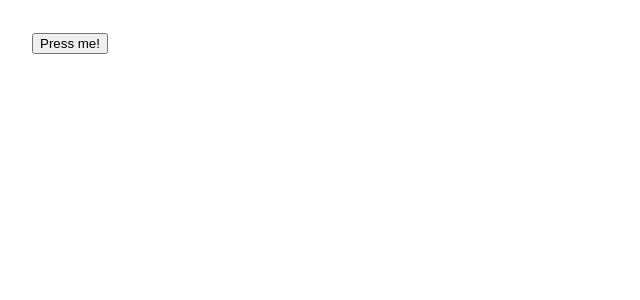
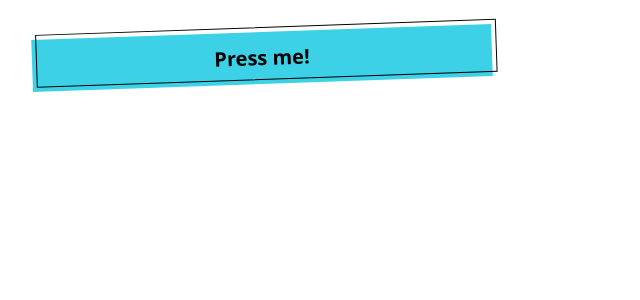
Before and after one commit to immutable-pro/styling, a React (Create React App) app: page / in a window 1280 px wide. Shown: the top 300 px of the page, without its empty margins (0-640 px from the left). Built offline with nearby package versions, Linux system fonts and the light colour scheme.

Commit message:
chore: using CSS Modules on React

```diff
--- a/src/components/button/style.css
+++ b/src/components/button/Button.module.css
@@ -1,4 +1,4 @@
-.button-exp {
+.buttonExp {
   background-color: #3DD1E7;
   border: 0 solid #E5E7EB;
   box-sizing: border-box;
@@ -24,11 +24,11 @@
   touch-action: manipulation;
 }
 
-.button-exp:focus {
+.buttonExp:focus {
   outline: 0;
 }
 
-.button-exp:after {
+.buttonExp:after {
   content: '';
   position: absolute;
   border: 1px solid #000000;
@@ -38,13 +38,13 @@
   height: calc(100% - 1px);
 }
 
-.button-exp:hover:after {
+.buttonExp:hover:after {
   bottom: 2px;
   left: 2px;
 }
 
 @media (min-width: 768px) {
-  .button-exp {
+  .buttonExp {
     padding: .75rem 3rem;
     font-size: 1.25rem;
   }
--- a/src/components/button/index.tsx
+++ b/src/components/button/index.tsx
@@ -1,5 +1,7 @@
+import styles from './Button.module.css'
+
 interface ButtonProps extends React.DetailedHTMLProps<React.ButtonHTMLAttributes<HTMLButtonElement>, HTMLButtonElement> {}
 
 export const Button = (props: ButtonProps) => {
-   return (<button {...props}/>)
+   return (<button className={styles.buttonExp} {...props}/>)
 }
```
